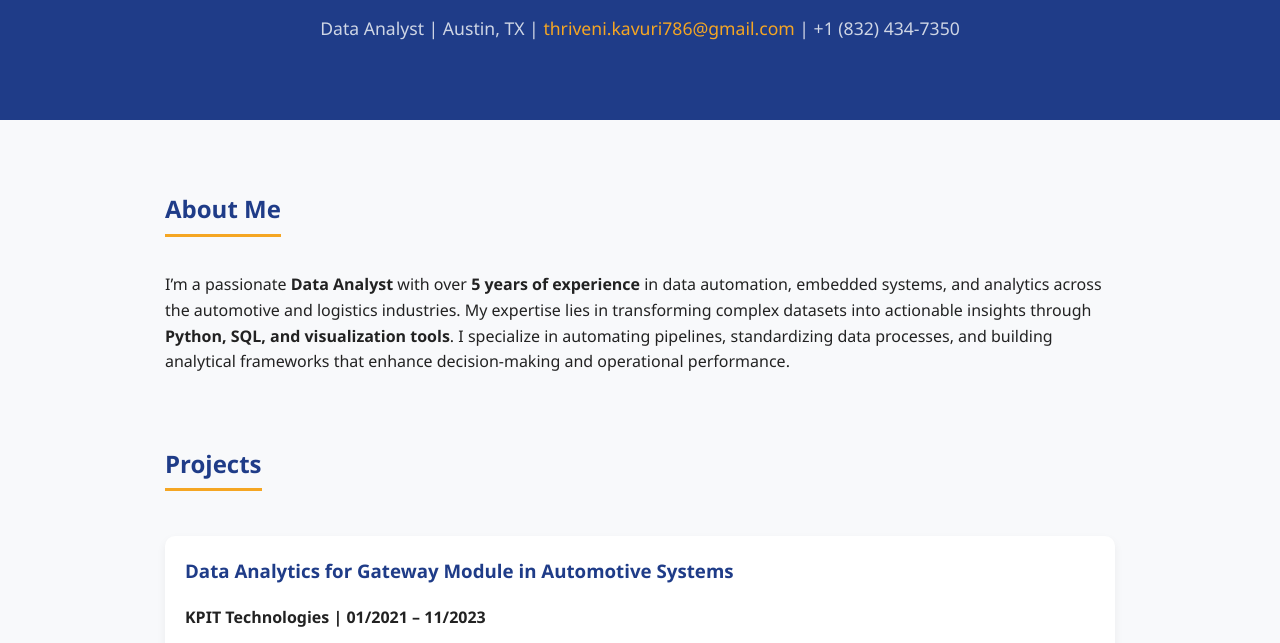
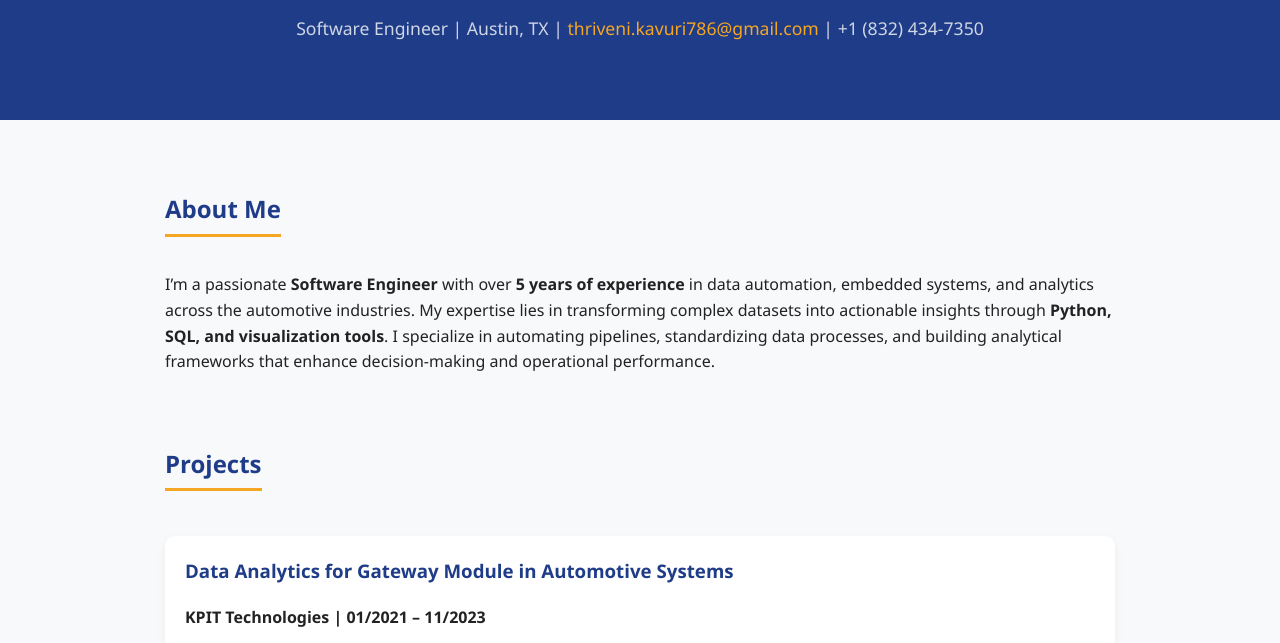
Before and after one commit to thrivenik369/thrivenikavuri.github.io, a plain HTML site: page index.html in a window 1280 px wide. Shown: the part 143-786 px from the top of the page. Drawn offline with Linux system fonts and the light colour scheme.

Commit message:
Update index.html
updated from data analyst to software engineer

```diff
--- a/index.html
+++ b/index.html
@@ -3,7 +3,7 @@
 <head>
   <meta charset="UTF-8" />
   <meta name="viewport" content="width=device-width, initial-scale=1.0" />
-  <title>Thriveni Kavuri | Data Analyst Portfolio</title>
+  <title>Thriveni Kavuri | Software Engineer Portfolio</title>
   <style>
     body {
       font-family: "Segoe UI", Roboto, sans-serif;
@@ -115,14 +115,14 @@
 <body>
   <header>
     <h1>Thriveni Kavuri</h1>
-    <p>Data Analyst | Austin, TX | <a href="mailto:thriveni.kavuri786@gmail.com">thriveni.kavuri786@gmail.com</a> | +1 (832) 434-7350</p>
+    <p>Software Engineer | Austin, TX | <a href="mailto:thriveni.kavuri786@gmail.com">thriveni.kavuri786@gmail.com</a> | +1 (832) 434-7350</p>
   </header>
 
   <section id="about">
     <h2>About Me</h2>
     <p>
-      I’m a passionate <strong>Data Analyst</strong> with over <strong>5 years of experience</strong> in
-      data automation, embedded systems, and analytics across the automotive and logistics industries.
+      I’m a passionate <strong>Software Engineer</strong> with over <strong>5 years of experience</strong> in
+      data automation, embedded systems, and analytics across the automotive industries.
       My expertise lies in transforming complex datasets into actionable insights through
       <strong>Python, SQL, and visualization tools</strong>. I specialize in automating pipelines,
       standardizing data processes, and building analytical frameworks that enhance decision-making
```
